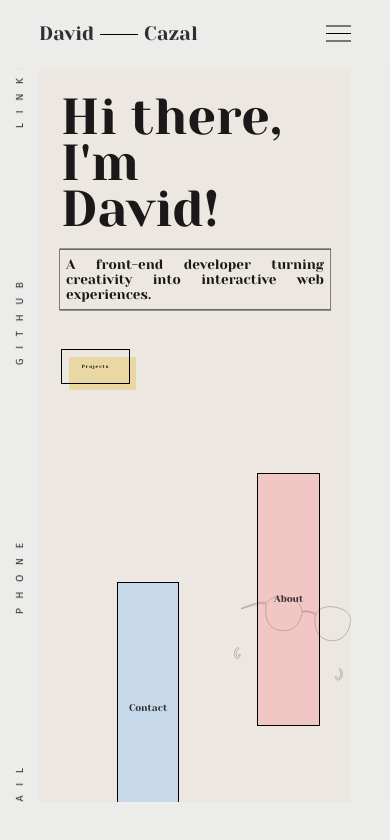
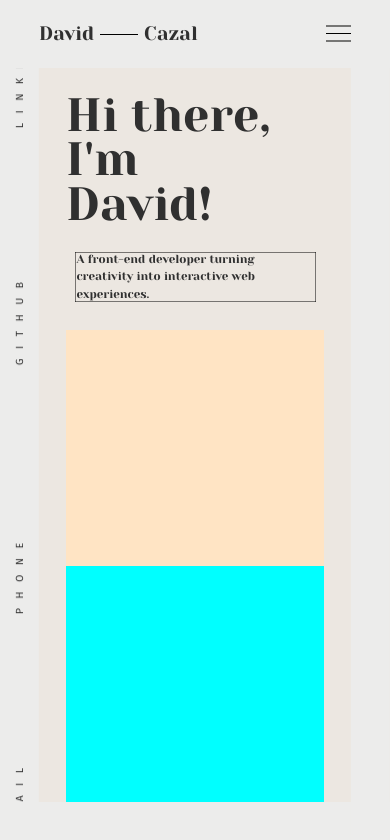
Before and after one commit to DavidCazalCollados/portfolio_2025, a React (Create React App) app: page / in a window 390 px wide. Shown: the top 840 px of the page. Built offline with nearby package versions, Linux system fonts and the light colour scheme; a web font is replaced by a local one.

Commit message:
top phone part setted

```diff
--- a/src/assets/general_disposition.css
+++ b/src/assets/general_disposition.css
@@ -8,8 +8,8 @@
 @media (max-width: 420px) {
   .general-disposition {
     width: auto;
+    height: 100vh;
     margin-left: 4.6vh;
     margin-right: 4.6vh;
-    /* background-color: red; */
   }
 }
--- a/src/assets/home.css
+++ b/src/assets/home.css
@@ -1,4 +1,4 @@
-
+/* For Laptop */
 .home-home {
   height: 100vh;
   display: flex;
@@ -109,97 +109,103 @@
 
 .svg-container {
   width: 100%;
+  height: 10%;
   stroke: #414141;
   text-align: justify;
+  display: flex;
+  justify-content: center;
+  align-items: center;
   margin-top: 5%;
 }
 
+.svg-container svg {
+  height: 8%;
+}
+
 .svg-container p {
-  padding: 2%;
+  /* padding: 2%; */
   margin: 0;
   line-height: 1.2;
-  /* background-color: red; */
+  width: 93%;
+  height: 100%;
+  display: flex;
+  align-items: center;
 }
 
 .border-content {
   position: absolute;
-  /* background-color: rgb(255, 255, 255); */
   width: 29.2%;
   height: 7.47%;
 }
 
 .button-projects {
-  /* background-color: rgb(63, 75, 75); */
   height: 100%;
   display: flex;
   align-items: center;
 }
 
-@media (max-width: 420px) {
+/* for phones (max width 420px) */
 
-  .home-home {
-    height: 100vh;
-    padding-top: 8vh;
-    padding-bottom: 7vh;
-    display: flex;
-    flex-direction: column;
-    align-items: center;
-  }
+/* Top */
+.home-phone {
+  /* background-color: rebeccapurple; */
+  height: 100vh;
+  width: 100%;
+  display: flex;
+  flex-direction: column;
+  padding-top: 11vh;
+  padding-bottom: 4vh;
+  padding-left: 7vw;
+  padding-right: 7vw;
+}
 
-  .home-left {
-    display: flex;
-    flex-direction: column;
-    font-family: 'Yeseva One', serif;
-    width: 100%;
-    padding-top: 7%;
-    padding-left: 7%;
-    padding-right: 7%;
-    color: #1a1818;
-    height: 50%;
-  }
+.home-phone-top {
+  /* background-color: red; */
+  height: 33%;
+  overflow-x: hidden;
+  overflow-y: hidden;
+}
 
-  .presentation {
-    line-height: 0.9;
-    margin: 0;
-    padding: 0;
-    overflow-x: hidden;
-    overflow-y: hidden;
-    display: flex;
-    flex-direction: column;
-    justify-content: center;
-    height: 50vh;
-  }
+.home-phone-top p {
+  font-family: 'Yeseva One', serif;
+}
 
-  .presentation p {
-    font-size: 13vw;
-  }
+.presentation-phone p {
+  display: flex;
+  flex-direction: column;
+  color: var(--font-color);
+  font-size: 12vw;
+  margin: 0;
+  line-height: 0.95;
+}
 
-  .svg-container {
-    text-align: justify;
-    display: flex;
-    justify-content: center;
-    align-items: center;
-    /* border: 3px red solid; */
-  }
+.svg-container-phone {
+  height: 12vh;
+  display: flex;
+  justify-content: center;
+  align-items: center;
+}
 
-  .svg-container svg {
-    width: 70%;
-  }
+.svg-container-phone p {
+  font-size: 3vw;
+  width: 100%;
+  margin: 0;
+  padding-left: 4%;
+  padding-right: 4%;
+}
 
-  .svg-container p {
-    margin: 0;
-    line-height: 1.1;
-    font-size: 3.5vw;
-    /* background-color: red; */
-  }
+.border-phone-text {
+  position: absolute;
+  /* background-color: rebeccapurple; */
+}
 
-  .home-right {
-    display: flex;
-    justify-content: end;
-    position: relative;
-    height: 100%;
-    width: 100%;
-    /* background-color: blue; */
-  }
+/* Middle */
+.home-phone-middle {
+  background-color: bisque;
+  height: 33%;
+}
 
+.home-phone-bottom {
+  background-color: aqua;
+  height: 33%;
 }
--- a/src/pages/Home.js
+++ b/src/pages/Home.js
@@ -1,5 +1,6 @@
 import React from 'react';
 import { motion } from "framer-motion";
+import useMediaQuery from '@mui/material/useMediaQuery';
 import DessinComplet from "../components/dessin_moi/DessinComplet";
 import { Link } from 'react-router-dom';
 import "../assets/home.css";
@@ -8,8 +9,78 @@ import "../assets/general_disposition.css";
 
 function Home() {
 
+  const matches = useMediaQuery('(max-width: 420px)');
+
   return (
     <div className="general-disposition">
+      {matches ? (
+
+        <section className='home-phone'>
+          <div className='home-phone-top'>
+            <div className="presentation-phone">
+              <motion.p
+                initial={{ x:"100%", opacity: 0 }}
+                animate={{ x: 0, opacity: 1 }}
+                transition={{ ease: "easeInOut", duration: 1 }}
+              >
+                Hi there,
+              </motion.p>
+              <motion.p
+                initial={{ x:"-100%", opacity: 0 }}
+                animate={{ x: 0, opacity: 1 }}
+                transition={{ ease: "easeInOut", duration: 1, delay: 0.3 }}
+              >
+                I'm
+              </motion.p>
+              <motion.p
+                initial={{ x:"100%", opacity: 0 }}
+                animate={{ x: 0, opacity: 1 }}
+                transition={{ ease: "easeInOut", duration: 1, delay: 0.6 }}
+              >
+                David!
+              </motion.p>
+            </div>
+            <div className="svg-container-phone">
+              <svg
+                className='border-phone-text'
+                width="241"
+                height="50"
+                xmlns="http://www.w3.org/2000/svg"
+                preserveAspectRatio='none'
+                initial={{ opacity: 0 }}
+                animate={{ opacity: 1 }}
+              >
+                <motion.path
+                  d="M0,0 H241 V50 H0 Z"
+                  stroke="black"
+                  strokeWidth="1"
+                  fill="none"
+                  initial={{ pathLength: 0 }}
+                  animate={{ pathLength: 1 }}
+                  transition={{
+                    duration: 1.5,
+                    ease: "easeInOut",
+                  }}
+                />
+              </svg>
+              <motion.p
+                initial={{ opacity: 0 }}
+                animate={{ opacity: 1 }}
+                transition={{ ease: "easeInOut", duration: 1, delay: 0.9 }}
+              >
+                A front-end developer turning creativity into interactive web experiences.
+              </motion.p>
+            </div>
+          </div>
+          <div className='home-phone-middle'>
+
+          </div>
+          <div className='home-phone-bottom'>
+
+          </div>
+        </section>
+
+      ) : (
         <section className="home-home">
           <div className="home-left">
             <div className="presentation">
@@ -114,6 +185,7 @@ function Home() {
             </motion.div>
           </div>
         </section>
+      )}
     </div>
   );
 }
```
Also changed, not shown: src/hooks/useMediaQuery.js (deleted, +0 -19 lines), src/assets/draw/square_phone.svg (added). Lines whose indentation alone changed are shown as unchanged.
